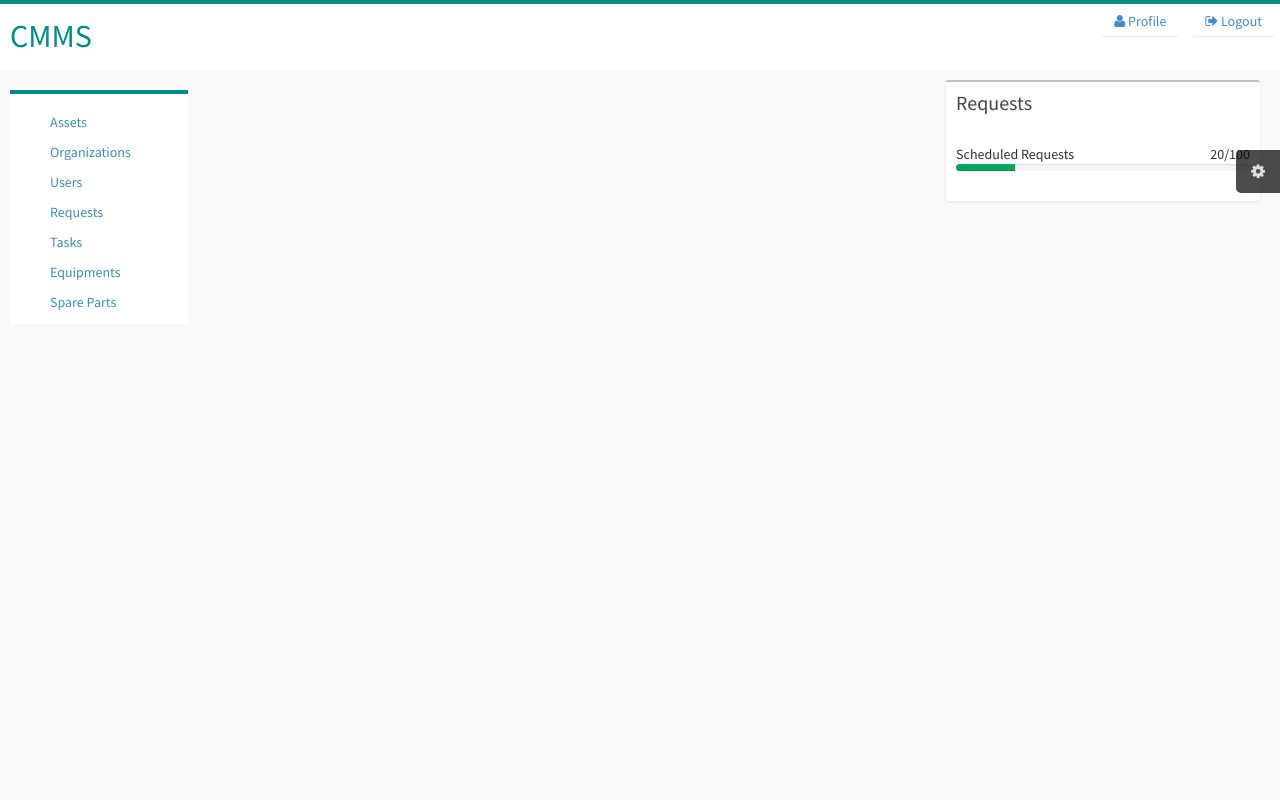
After one commit to Markmayalla/cmms, a CodeIgniter app: page /cmms/index.php/system/index in a window 1280 px wide. The commit adds this page. Run offline with CodeIgniter, Linux system fonts and the light colour scheme; some libraries are stand-ins or nearby versions.

Commit message:
Revert "Revert "Working with Admin Dashboard""
This reverts commit 954db303c0556ee6eedc5fd992eb3efb7994a7d1.

```diff
--- a/application/config/database.php
+++ b/application/config/database.php
@@ -51,7 +51,7 @@ $active_record = TRUE;
 $db['default']['hostname'] = 'localhost';
 $db['default']['username'] = 'root';
 $db['default']['password'] = '';
-$db['default']['database'] = 'cmmp';
+$db['default']['database'] = 'cmms';
 $db['default']['dbdriver'] = 'mysqli';
 $db['default']['dbprefix'] = '';
 $db['default']['pconnect'] = TRUE;
--- /dev/null
+++ b/application/controllers/System.php
@@ -0,0 +1,19 @@
+<?php
+/**
+ * Created by PhpStorm.
+ * User: Mark
+ * Date: 12/05/2018
+ * Time: 11:28
+ */
+
+class System extends CI_Controller {
+
+    public function index() {
+        $this->dashboard();
+    }
+
+    public function dashboard() {
+        $data['main_content'] = 'dashboard';
+        $this->load->view('includes/system', $data);
+    }
+}
--- a/application/views/includes/page_start2.php
+++ b/application/views/includes/page_start2.php
@@ -1,9 +1,8 @@
-
 <!DOCTYPE html>
 <html>
 <head>
     <meta charset="UTF-8">
-    <title>WellnessTz | Dashboard</title>
+    <title>CMMS | <?PHP $bool = isset($page_title); echo ($bool == true ? $page_title : ''); ?></title>
     <meta content='width=device-width, initial-scale=1, maximum-scale=1, user-scalable=no' name='viewport'>
     <!-- bootstrap 3.0.2 -->
     <link href="<?PHP echo base_url(); ?>AdminLTE/css/bootstrap.min.css" rel="stylesheet" type="text/css" />
@@ -24,20 +23,15 @@
     <!-- Theme style -->
     <link href="<?PHP echo base_url(); ?>AdminLTE/css/AdminLTE.css" rel="stylesheet" type="text/css" />
     <!-- My Custome CSS -->
-    <link href="<?PHP echo base_url(); ?>css/custome.css" rel="stylesheet" type="text/css" />
+    <!-- <link href="<?PHP echo base_url(); ?>css/custome.css" rel="stylesheet" type="text/css" /> -->
+    <link href="<?PHP echo base_url(); ?>css/system.css" rel="stylesheet" type="text/css" />
     <!-- HTML5 Shim and Respond.js IE8 support of HTML5 elements and media queries -->
     <!-- WARNING: Respond.js doesn't work if you view the page via file:// -->
     <!--[if lt IE 9]>
 
-    <!-- ChartJS.js -->
-    <script src="https://cdnjs.cloudflare.com/ajax/libs/Chart.js/2.7.1/Chart.bundle.min.js"></script>
 
     <script src="https://oss.maxcdn.com/libs/html5shiv/3.7.0/html5shiv.js"></script>
     <script src="https://oss.maxcdn.com/libs/respond.js/1.3.0/respond.min.js"></script>
     <![endif]-->
-
 </head>
-<body class="skin-black">
-<input type="hidden" name="session_email" id="session_email" value="<?PHP echo $this->session->userdata('email'); ?>" />
-<div id="#video_out"></div>
-<?PHP $this->load->view('includes/form_generator.php'); ?>
+<body class="system_body">
--- /dev/null
+++ b/application/views/includes/system.php
@@ -0,0 +1,6 @@
+<?PHP $this->load->view('includes/page_start2.php'); ?>
+<?PHP
+$this->load->view('includes/system_header');
+$this->load->view('includes/system_footer');
+?>
+<?PHP $this->load->view('includes/page_end2.php'); ?>
--- /dev/null
+++ b/application/views/includes/system_footer.php
@@ -0,0 +1,7 @@
+<?php
+/**
+ * Created by PhpStorm.
+ * User: Mark
+ * Date: 12/05/2018
+ * Time: 11:30
+ */
--- /dev/null
+++ b/application/views/includes/system_header.php
@@ -0,0 +1,36 @@
+<div class="container-fluid">
+    <div class="row" id="system_top_row">
+        <div class="col-md-12">
+            <div id="system_logo" class="pull-left">
+                CMMS
+            </div>
+
+
+            <ul class="list-inline pull-right">
+                <li><button class="btn btn-link"><span class="fa fa-user"></span> Profile</button></li>
+                <li><button class="btn btn-link"><span class="fa fa-sign-out"></span> Logout </button></li>
+            </ul>
+
+        </div>
+    </div>
+
+    <div class="row">
+        <div class="col-md-3 col-lg-2">
+            <div id="system_menu_wrapper">
+                <ul>
+                    <li><a href="#">Assets</a> </li>
+                    <li><a href="#">Organizations</a> </li>
+                    <li><a href="#">Users</a> </li>
+                    <li><a href="#">Requests</a> </li>
+                    <li><a href="#">Tasks</a> </li>
+                    <li><a href="#">Equipments</a> </li>
+                    <li><a href="#">Spare Parts</a> </li>
+                </ul>
+            </div>
+        </div>
+
+        <div class="col-md-9 col-lg-10">
+            <?PHP $this->load->view('system/' . $main_content); ?>
+        </div>
+    </div>
+</div>
--- /dev/null
+++ b/application/views/system/dashboard.php
@@ -0,0 +1,24 @@
+<div class="col-md-12">
+    <div class="col-md-8">
+
+    </div>
+
+    <div class="col-md-4" >
+
+        <div class="box bg-primary margin">
+            <div class="box-header">
+                <h3 class="box-title">Requests</h3>
+            </div>
+
+            <div class="box-body">
+                <div class="clearfix">
+                    <span class="pull-left">Scheduled Requests</span>
+                    <span class="pull-right">20/100</span>
+                </div>
+                <div class="progress xs">
+                    <div class="progress-bar progress-bar-green" style="width: 20%"></div>
+                </div>
+            </div>
+        </div>
+    </div>
+</div>
--- /dev/null
+++ b/css/system.css
@@ -0,0 +1,36 @@
+#system_top_row {
+    border-top: 4px solid darkcyan;
+    background: #ffffff;
+    box-shadow: 10px;
+}
+
+#system_logo {
+    color: darkcyan;
+    margin: 10px;
+    font-size: xx-large;
+}
+
+#system_menu_wrapper {
+    border-top: 4px solid darkcyan;
+    margin-top: 20px;
+    margin-left: 10px ;
+    background: #ffffff;
+}
+
+#system_menu_wrapper ul {
+    text-indent: 0;
+    list-style: none;
+    padding-top: 10px;
+    padding-bottom: 10px;
+    margin: 0;
+}
+
+#system_menu_wrapper ul li {
+    padding-top: 8px;
+    padding-bottom: 2px;
+
+}
+
+.margin-top {
+    margin-top: 20px;
+}
```
